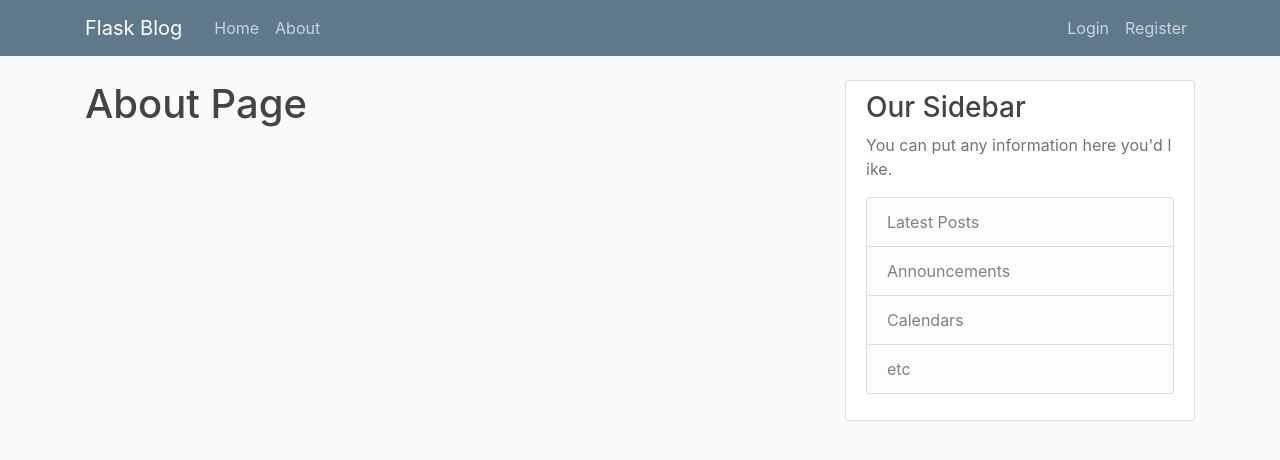
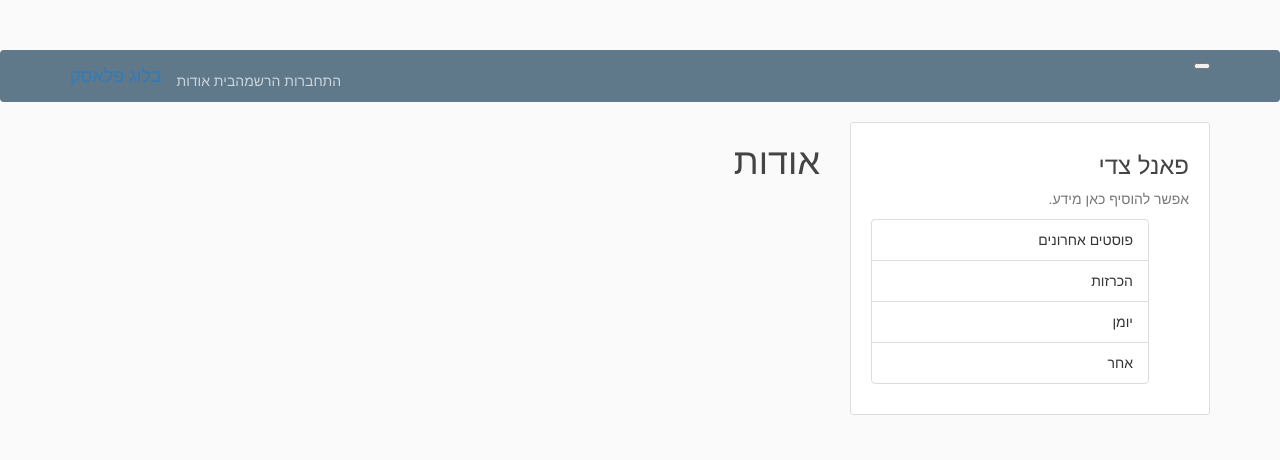
Before and after one commit to Shir-Ariel-Havron/FlaskFirstApp, a Flask app: page /about in a window 1280 px wide. Shown: the top 460 px of the page. Run offline with Flask 2, Linux system fonts and the light colour scheme; some libraries are stand-ins or nearby versions.

Commit message:
translating

```diff
--- a/flaskblog/templates/about.html
+++ b/flaskblog/templates/about.html
@@ -1,4 +1,4 @@
 {% extends 'layout.html' %}
 {% block content %}
-<h1>About Page</h1>
+<h1>אודות</h1>
 {% endblock content %}
--- a/flaskblog/templates/account.html
+++ b/flaskblog/templates/account.html
@@ -11,7 +11,7 @@
     <form method="POST" action="" enctype="multipart/form-data">
         {{ form.hidden_tag() }}
         <fieldset class="form=group">
-            <legend class="border-bottom mb-4">Update account info</legend>
+            <legend class="border-bottom mb-4">עדכון פרטי משתמש</legend>
             <div class="form-group">
                 {{ form.username.label(class="form-control-label") }}
                 {% if form.username.errors %}
--- a/flaskblog/templates/home.html
+++ b/flaskblog/templates/home.html
@@ -1,6 +1,6 @@
 {% extends 'layout.html' %}
 {% block content %}
-<h1>Home Page</h1>
+<h1>דף הבית</h1>
 {% for post in posts.items %}
 {% include "posts_templates/post.html.jinja" %}
 {% endfor %}
--- a/flaskblog/templates/layout.html
+++ b/flaskblog/templates/layout.html
@@ -1,18 +1,20 @@
 <!DOCTYPE html>
-<html>
+<html dir="rtl">
 
 <head>
     <!-- Required meta tags -->
     <meta charset="utf-8">
     <meta name="viewport" content="width=device-width, initial-scale=1, shrink-to-fit=no">
 
-    <!-- Bootstrap CSS -->
-    <link rel="stylesheet" href="https://maxcdn.bootstrapcdn.com/bootstrap/4.0.0/css/bootstrap.min.css" integrity="sha384-Gn5384xqQ1aoWXA+058RXPxPg6fy4IWvTNh0E263XmFcJlSAwiGgFAW/dAiS6JXm" crossorigin="anonymous">
+    <!-- Bootstrap RTL CSS -->
+    <link rel="stylesheet" href="https://cdn.rtlcss.com/bootstrap/v4.2.1/css/bootstrap.min.css"
+        integrity="sha384-vus3nQHTD+5mpDiZ4rkEPlnkcyTP+49BhJ4wJeJunw06ZAp+wzzeBPUXr42fi8If" crossorigin="anonymous">
 
-    <link rel="stylesheet" type="text/css" href="{{ url_for('static', filename='main.css') }}"> {% if title %}
-    <title>Flask Blog - {{ title }}</title>
+    <link rel="stylesheet" type="text/css" href="{{ url_for('static', filename='main.css') }}">
+    {% if title %}
+    <title>בלוג פלאסק - {{ title }}</title>
     {% else %}
-    <title>Flask Blog</title>
+    <title>בלוג פלאסק</title>
     {% endif %}
 </head>
 
@@ -22,24 +24,27 @@
         <!-- Dummy nav bar -->
         <nav class="navbar navbar-expand-md navbar-dark bg-steel fixed-top">
             <div class="container">
-                <a class="navbar-brand mr-4" href="{{ url_for('main.home') }}">Flask Blog</a>
-                <button class="navbar-toggler" type="button" data-toggle="collapse" data-target="#navbarToggle" aria-controls="navbarToggle" aria-expanded="false" aria-label="Toggle navigation">
-            <span class="navbar-toggler-icon"></span>
-          </button>
+                <a class="navbar-brand mr-4" href="{{ url_for('main.home') }}">בלוג פלאסק</a>
+                <button class="navbar-toggler" type="button" data-toggle="collapse" data-target="#navbarToggle"
+                    aria-controls="navbarToggle" aria-expanded="false" aria-label="Toggle navigation">
+                    <span class="navbar-toggler-icon"></span>
+                </button>
                 <div class="collapse navbar-collapse" id="navbarToggle">
                     <div class="navbar-nav mr-auto">
-                        <a class="nav-item nav-link" href="{{ url_for('main.home') }}">Home</a>
-                        <a class="nav-item nav-link" href="{{ url_for('main.about') }}">About</a>
+                        <a class="nav-item nav-link" href="{{ url_for('main.home') }}">בית</a>
+                        <a class="nav-item nav-link" href="{{ url_for('main.about') }}">אודות</a>
                     </div>
                     <!-- Navbar Right Side -->
                     <div class="navbar-nav">
                         {% if current_user.is_authenticated %}
-                        <span class="nav-item nav-link">Hello <b>{{ current_user.username }}</b>!</span>
-                        <a class="nav-item nav-link" href="{{ url_for('posts.new_post') }}">New Post</a>
-                        <a class="nav-item nav-link" href="{{ url_for('users.account') }}">Account</a>
-                        <a class="nav-item nav-link" href="{{ url_for('users.logout') }}">Log Out</a> {% else %}
-                        <a class="nav-item nav-link" href="{{ url_for('users.login') }}">Login</a>
-                        <a class="nav-item nav-link" href="{{ url_for('users.register') }}">Register</a> {% endif %}
+                        <span class="nav-item nav-link">שלום <b>{{ current_user.username }}</b>!</span>
+                        <a class="nav-item nav-link" href="{{ url_for('posts.new_post') }}">פוסט חדש</a>
+                        <a class="nav-item nav-link" href="{{ url_for('users.account') }}">משתמש</a>
+                        <a class="nav-item nav-link" href="{{ url_for('users.logout') }}">התנתקות</a>
+                        {% else %}
+                        <a class="nav-item nav-link" href="{{ url_for('users.login') }}">התחברות</a>
+                        <a class="nav-item nav-link" href="{{ url_for('users.register') }}">הרשמה</a>
+                        {% endif %}
                     </div>
                 </div>
             </div>
@@ -48,21 +53,27 @@
     <main role="main" class="container">
         <div class="row">
             <div class="col-md-8">
-                {% with messages = get_flashed_messages(with_categories=true) %} {% if messages %} {% for category, message in messages %}
+                {% with messages = get_flashed_messages(with_categories=true) %}
+                {% if messages %}
+                {% for category, message in messages %}
                 <div class="alert alert-{{ category }}">
                     {{ message }}
                 </div>
-                {% endfor %} {% endif %} {% endwith %} {% block content %}{% endblock %}
+                {% endfor %}
+                {% endif %}
+                {% endwith %}
+                {% block content %}
+                {% endblock %}
             </div>
             <div class="col-md-4">
                 <div class="content-section">
-                    <h3>Our Sidebar</h3>
-                    <p class='text-muted'>You can put any information here you'd like.
+                    <h3>פאנל צדי</h3>
+                    <p class='text-muted'>אפשר להוסיף כאן מידע.
                         <ul class="list-group">
-                            <li class="list-group-item list-group-item-light">Latest Posts</li>
-                            <li class="list-group-item list-group-item-light">Announcements</li>
-                            <li class="list-group-item list-group-item-light">Calendars</li>
-                            <li class="list-group-item list-group-item-light">etc</li>
+                            <li class="list-group-item list-group-item-light">פוסטים אחרונים</li>
+                            <li class="list-group-item list-group-item-light">הכרזות</li>
+                            <li class="list-group-item list-group-item-light">יומן</li>
+                            <li class="list-group-item list-group-item-light">אחר</li>
                         </ul>
                     </p>
                 </div>
@@ -73,9 +84,15 @@
 
     <!-- Optional JavaScript -->
     <!-- jQuery first, then Popper.js, then Bootstrap JS -->
-    <script src="https://code.jquery.com/jquery-3.2.1.slim.min.js" integrity="sha384-KJ3o2DKtIkvYIK3UENzmM7KCkRr/rE9/Qpg6aAZGJwFDMVNA/GpGFF93hXpG5KkN" crossorigin="anonymous"></script>
-    <script src="https://cdnjs.cloudflare.com/ajax/libs/popper.js/1.12.9/umd/popper.min.js" integrity="sha384-ApNbgh9B+Y1QKtv3Rn7W3mgPxhU9K/ScQsAP7hUibX39j7fakFPskvXusvfa0b4Q" crossorigin="anonymous"></script>
-    <script src="https://maxcdn.bootstrapcdn.com/bootstrap/4.0.0/js/bootstrap.min.js" integrity="sha384-JZR6Spejh4U02d8jOt6vLEHfe/JQGiRRSQQxSfFWpi1MquVdAyjUar5+76PVCmYl" crossorigin="anonymous"></script>
+    <script src="https://code.jquery.com/jquery-3.3.1.slim.min.js"
+        integrity="sha384-q8i/X+965DzO0rT7abK41JStQIAqVgRVzpbzo5smXKp4YfRvH+8abtTE1Pi6jizo"
+        crossorigin="anonymous"></script>
+    <script src="https://cdnjs.cloudflare.com/ajax/libs/popper.js/1.14.6/umd/popper.min.js"
+        integrity="sha384-ZMP7rVo3mIykV+2+9J3UJ46jBk0WLaUAdn689aCwoqbBJiSnjAK/l8WvCWPIPm49"
+        crossorigin="anonymous"></script>
+    <script src="https://cdn.rtlcss.com/bootstrap/v4.2.1/js/bootstrap.min.js"
+        integrity="sha384-a9xOd0rz8w0J8zqj1qJic7GPFfyMfoiuDjC9rqXlVOcGO/dmRqzMn34gZYDTel8k"
+        crossorigin="anonymous"></script>
 </body>
 
 </html>
--- a/flaskblog/templates/posts_templates/post.html.jinja
+++ b/flaskblog/templates/posts_templates/post.html.jinja
@@ -8,8 +8,10 @@
             {% block user_spesific_inside_post %}
             {% endblock user_spesific_inside_post %}
             <a class="mr-2"
-                href="{{ url_for('users.user_posts', username=post.author.username) }}">{{ post.author.username }}</a>
-            <small class="text-muted">{{ post.date_posted.strftime('%Y-%m-%d %H:%M') }}</small>
+                href="{{ url_for('users.user_posts', username=post.author.username) }}">
+                {{ post.author.username }}</a>
+            <small class="text-muted">
+                {{ post.date_posted.strftime('%Y-%m-%d %H:%M') }}</small>
         </div>
         <h2><a class="article-title" href="{{ url_for('posts.post', post_id=post.id) }}">{{ post.title }}</a></h2>
         <p class="article-content">{{ post.content }}</p>
--- a/flaskblog/templates/user_posts.html
+++ b/flaskblog/templates/user_posts.html
@@ -1,6 +1,6 @@
 {% extends 'layout.html' %}
 {% block content %}
-<h1 class="mb-3">Posts of {{ user.username }} ({{ posts.total }})</h1>
+<h1 class="mb-3">הפוסטים של {{ user.username }} ({{ posts.total }})</h1>
 {% for post in posts.items %}
 {% include 'posts_templates/post.html.jinja' %}
 {% endfor %}
```
Also changed, not shown: flaskblog/templates/login.html (+21 -11 lines), flaskblog/templates/posts_templates/user_post.html.jinja (+4 -4 lines), flaskblog/templates/register.html (+33 -14 lines), flaskblog/templates/reset_request.html (+10 -5 lines), flaskblog/templates/reset_token.html (+20 -9 lines). Lines whose indentation alone changed are shown as unchanged.
